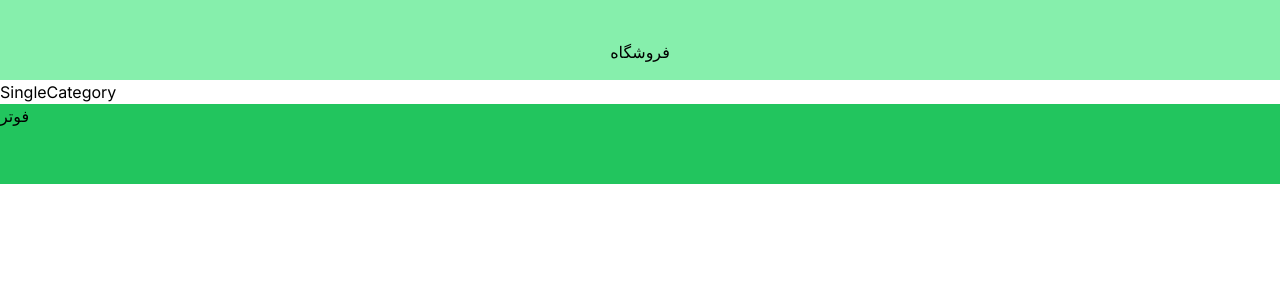
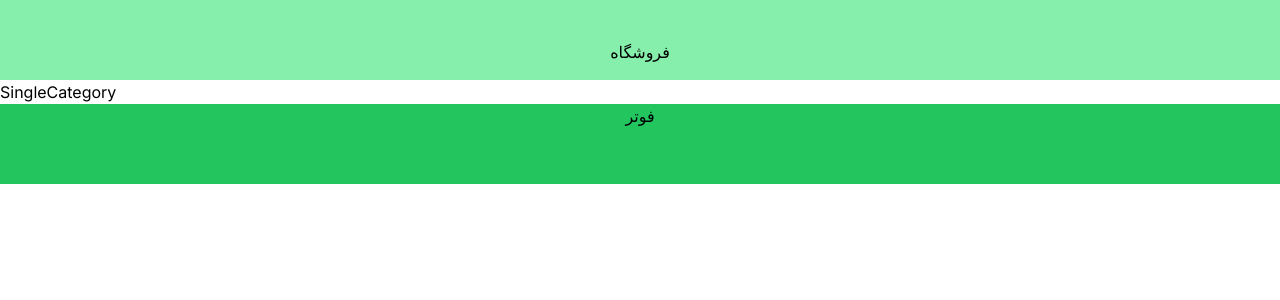
Before and after one commit to somayeshafiei/GolOnline, a Next.js app in the folder my-app/: page /category/1 in a window 1280 px wide. Shown: the top 300 px of the page. Built offline with nearby package versions, Linux system fonts and the light colour scheme.

Commit message:
change style of footer in shop Layout(add text center)

```diff
--- a/my-app/src/app/(shop)/layout.tsx
+++ b/my-app/src/app/(shop)/layout.tsx
@@ -7,7 +7,7 @@ export default function shopLayout({
     <div className="flex flex-col h-full">
       <header className="h-14 p-10 bg-green-300 text-center">فروشگاه</header>
       <main className="flex-1 h-full">{children}</main>
-      <footer className="bg-green-500 h-20">فوتر</footer>
+      <footer className="bg-green-500 h-20 text-center">فوتر</footer>
     </div>
   );
 }
```
